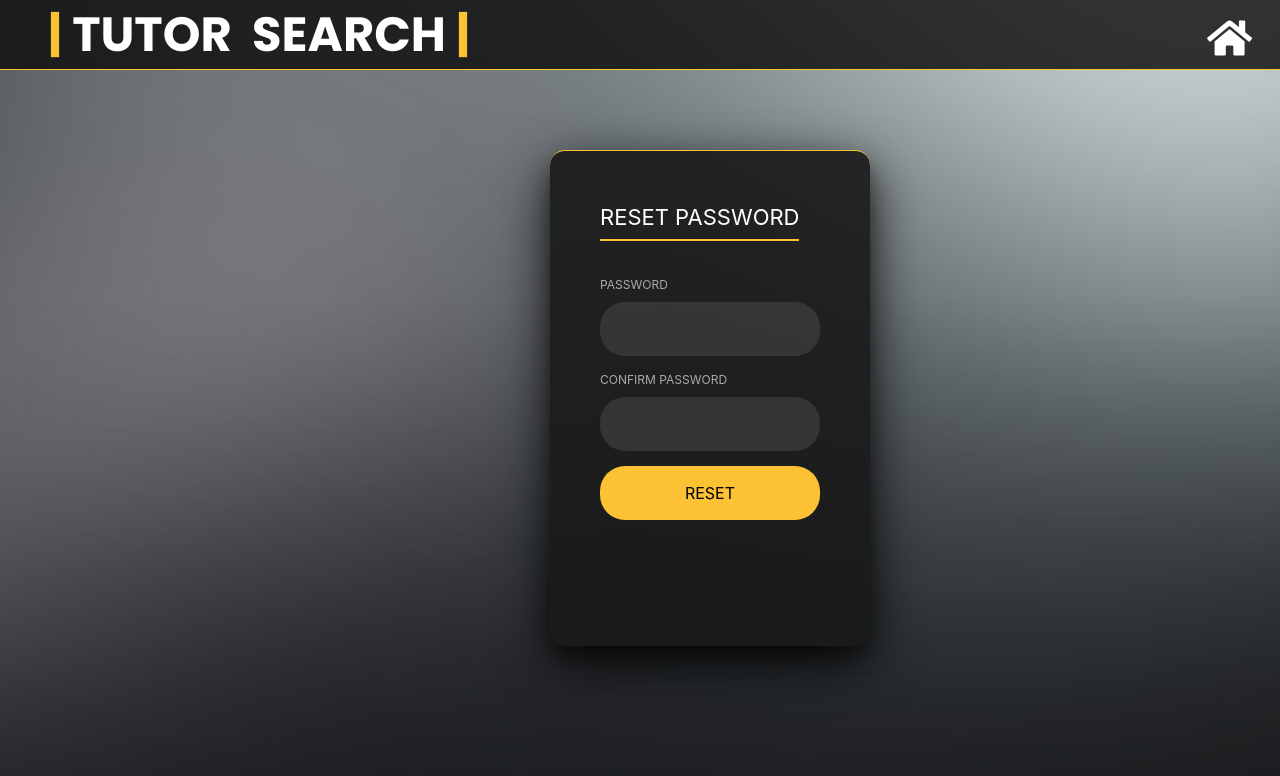
After one commit to JazzKriss21/Tutify, a Django app: page /password-reset-confirm/1/1/ in a window 1280 px wide. The commit adds this page. Shown: the top 776 px of the page. Run offline with Django 3.2, Linux system fonts and the light colour scheme; some libraries are stand-ins or nearby versions.

Commit message:
Added Password Resetting
added password resetting

```diff
--- a/accounts/forms.py
+++ b/accounts/forms.py
@@ -1,7 +1,6 @@
 from django import forms
 from django.contrib.auth.forms import UserCreationForm
 from django.contrib.auth import authenticate
-
 from accounts.models import Account
 
 
--- a/accounts/templates/accounts/login.html
+++ b/accounts/templates/accounts/login.html
@@ -87,7 +87,7 @@
         </div>
         <div class="hr"></div>
         <div class="foot-lnk">
-          <a href="#forgot">Forgot Password?</a>
+          <a href="{% url 'password_reset'  %}">Forgot Password?</a>
         </div>
         <div>
           <p class="foot-lnk signup" style="color:white">Need an account?<a href="{% url 'accounts:signup' %}"> Sign up now!</a></p>
--- /dev/null
+++ b/accounts/templates/accounts/password_reset_complete.html
@@ -0,0 +1,6 @@
+{% block content %}
+
+<h1>The password has been changed!</h1>
+  <a href="{% url 'accounts:login'  %}">Log In?</a>
+
+{% endblock %}
--- /dev/null
+++ b/accounts/templates/accounts/password_reset_confirm.html
@@ -0,0 +1,122 @@
+
+
+
+<!DOCTYPE html>
+{% load static %}
+<html>
+<head>
+	<meta charset="utf-8">
+  <meta content="width=device-width, initial-scale=1.0" name="viewport">
+
+  <meta content="" name="descriptison">
+  <meta content="" name="keywords">
+
+  <!-- Favicons -->
+  <link href="assets/img/hero-img.png" rel="icon">
+  <link href="assets/img/apple-touch-icon.png" rel="apple-touch-icon">
+
+  <!-- Google Fonts -->
+  <link href="https://fonts.googleapis.com/css?family=Open+Sans:300,300i,400,400i,600,600i,700,700i|Raleway:300,300i,400,400i,500,500i,600,600i,700,700i|Poppins:300,300i,400,400i,500,500i,600,600i,700,700i" rel="stylesheet">
+
+  <!-- Vendor CSS Files -->
+  <link rel="stylesheet" href="https://use.fontawesome.com/releases/v5.7.2/css/all.css">
+  <link href="{% static 'vendor/bootstrap/css/bootstrap.min.css' %}" rel="stylesheet">
+  <link href="{% static 'vendor/icofont/icofont.min.css' %}" rel="stylesheet">
+  <link href="{% static 'vendor/boxicons/css/boxicons.min.css' %}" rel="stylesheet">
+  <link href="{% static 'vendor/venobox/venobox.css' %}" rel="stylesheet">
+  <link href="{% static 'vendor/aos/aos.css' %}" rel="stylesheet">
+
+  <!-- Template Main CSS File -->
+  <!-- <link href="assets/css/style.css" rel="stylesheet"> -->
+  <link href="{% static 'css/login.css' %}" rel="stylesheet">
+  <link href="{% static 'css/reset.css' %}" rel="stylesheet">
+
+
+  <link href="{% static 'vendor/bootstrap/css/bootstrap.min.css' %}" rel="stylesheet" id="bootstrap-css">
+  <script src="{% static 'vendor/bootstrap/js/bootstrap.min.js' %}"></script>
+  <script src="{% static 'vendor/jquery/jquery.min.js' %}"></script>
+	<title>Password Reset</title>
+   <style>
+       .login-html{
+         position:relative;
+         top:45px;
+         height:60%;
+         }
+         .error{
+         color:red;
+         }
+         .group{
+         position:relative;
+         top:25px;
+         }
+   </style>
+</head>
+<body>
+   <header id="header">
+    <div class="d-flex justify-content-sm-center">
+      <div class="logo mr-auto p-2 bd-highlight ">
+        <h1 class="text-light"><a href="{% url 'home' %}"><span>|</span> Tutor&nbsp Search <span>|</span></a></h1>
+      </div>
+      <nav class="nav-menu-container">
+        <ul class="nav-menu container">
+          <li class="menu-active"><a id="home" href="{% url 'home' %}" style="font-size: 20px" ><i class="fas fa-home fa-2x"></i>  </a></li>
+        </ul>
+      </nav>
+    </div>
+  </header>
+
+  <form action="" method=post>
+    {% csrf_token %}
+
+    <div class="login-html">
+    <input id="tab-1" type="radio" name="tab" class="sign-in" checked><label for="tab-1" class="tab">Reset password</label>
+    <div class="login-form">
+
+      <div class="sign-in-htm">
+            <span class="error">
+            {% if form.new_password1.errors %}
+              {{ form.new_password1.errors }}
+              {% endif %}
+             {% if form.new_password2.errors %}
+              {{ form.new_password2.errors }}
+              {% endif %}
+          </span>
+        <div class="group">
+
+<!--          {% if form.non_field_errors %}-->
+<!--                  <p style="color: red">{{ form.non_field_errors }}</p>-->
+<!--                {% endif %}-->
+
+          <label for="id_new_password1" class="label">Password</label>
+            <input type="password" name="new_password1" data-type="password" required id="id_new_password1" class="input">
+        </div>
+            <div class="group">
+              <label for="id_new_password2" class="label">Confirm Password</label>
+              <input type="password" name="new_password2" data-type="password" required id="id_new_password2" class="input">
+        </div>
+        <div class="group">
+          <input type="submit" class="button" value="reset">
+        </div>
+
+
+      </div>
+    </div>
+  </div>
+
+  </form>
+
+  <!-- Vendor JS Files -->
+  <script src="{% static 'vendor/jquery/jquery.min.js' %}"></script>
+  <script src="{% static 'vendor/bootstrap/js/bootstrap.bundle.min.js' %}"></script>
+  <script src="{% static 'vendor/jquery.easing/jquery.easing.min.js' %}"></script>
+  <script src="{% static 'vendor/php-email-form/validate.js' %}"></script>
+  <script src="{% static 'vendor/isotope-layout/isotope.pkgd.min.js' %}"></script>
+  <script src="{% static 'vendor/venobox/venobox.min.js' %}"></script>
+  <script src="{% static 'vendor/aos/aos.js' %}"></script>
+
+  <!-- Template Main JS File -->
+<!--  <script src="assets/js/student_login_registration.js"></script>-->
+
+
+</body>
+</html>
--- /dev/null
+++ b/accounts/templates/accounts/password_reset_done.html
@@ -0,0 +1,6 @@
+
+{% block content %}
+
+<p>We've emailed you instructions for setting your password. If they haven't arrived in a few minutes, check your spam folder.</p>
+
+{% endblock %}
--- a/accounts/urls.py
+++ b/accounts/urls.py
@@ -1,10 +1,11 @@
 from django.urls import path
 from . import views
-
+from django.contrib.auth import views as auth_views
 app_name = 'accounts'
 
 urlpatterns = [
     path('signup/', views.registration_view, name='signup'),
     path('login/', views.login_view, name='login'),
     path('logout/', views.logout_view, name='logout'),
+   #Password resetting urls are in main urls.
 ]
--- a/dashboard/templates/dashboard/studentpage_afterlogin.html
+++ b/dashboard/templates/dashboard/studentpage_afterlogin.html
@@ -2,7 +2,7 @@
 {% load static %}
 <html lang="en">
 <head>
-  <title>Bootstrap Example</title>
+  <title>Student DashBoard</title>
   <meta charset="utf-8">
   <meta name="viewport" content="width=device-width, initial-scale=1">
   <link rel="stylesheet" href="https://maxcdn.bootstrapcdn.com/bootstrap/3.4.1/css/bootstrap.min.css">
@@ -72,7 +72,7 @@
     <a href="#"><button><i class="fa fa-users" aria-hidden="true"></i>&nbsp&nbsp My Tutors</button></a>
     <a href="#"><button><i class="fa fa-comments" aria-hidden="true"></i>&nbsp&nbsp Messages</button></a>
     <a href="#"><button><i class="fa fa-cog" aria-hidden="true"></i>&nbsp&nbsp Settings</button></a>
-    <a href="#"><button><i class="fa fa-comments" aria-hidden="true"></i>&nbsp&nbsp Contact Us</button></a>
+    <a href="#"><button><i class="fa fa-phone" aria-hidden="true"></i>&nbsp&nbsp Contact Us</button></a>
   </div>
 </div >
 <div class="col-lg-9">
--- a/dashboard/templates/dashboard/tutorpage_afterlogin.html
+++ b/dashboard/templates/dashboard/tutorpage_afterlogin.html
@@ -2,7 +2,7 @@
 {% load static %}
 <html lang="en">
 <head>
-  <title>Bootstrap Example</title>
+  <title>Tutor DashBoard</title>
   <meta charset="utf-8">
   <meta name="viewport" content="width=device-width, initial-scale=1">
   <link rel="stylesheet" href="https://maxcdn.bootstrapcdn.com/bootstrap/3.4.1/css/bootstrap.min.css">
--- a/dashboard/urls.py
+++ b/dashboard/urls.py
@@ -1,9 +1,10 @@
 from django.urls import path
 from . import views
-
+from django.contrib.auth import views as auth_views
 app_name = 'dashboard'
 
 urlpatterns = [
     path('student/', views.student_dashboard_view, name='student_dashboard'),
     path('tutor/', views.tutor_dashboard_view, name='tutor_dashboard'),
+
 ]
--- /dev/null
+++ b/static/css/reset.css
@@ -0,0 +1,124 @@
+.login-html{
+   border-radius: 15px;
+   border-top: 1px solid #fdc134;
+
+   box-shadow:0 12px 15px 0 rgba(0,0,0,.24),0 17px 50px 0 rgba(0,0,0,.9);
+   position:relative;
+   top:200px;
+   left:550px;
+   width:25%;
+   height:52%;
+   position:absolute;
+   padding:50px 50px 50px 50px;
+   /*background:rgba(33,59,120,0.9);*/
+   background: rgba(25,25,25,0.9);
+   border-radius: 15px;
+   /*border-top: 1px solid #fdc134;*/
+
+   /*border-color: #fdc134;*/
+   /*background:#213b52;*/
+}
+
+
+.login-html .sign-in-htm{
+   top:0;
+   left:0;
+   right:0;
+   bottom:0;
+   position:absolute;
+   transform:rotateY(180deg);
+   backface-visibility:hidden;
+   transition:all .4s linear;
+}
+.login-html .sign-in,
+.login-form .group .check{
+   display:none;
+}
+.login-html .tab,
+.login-form .group .label,
+.login-form .group .button{
+
+   text-transform:uppercase;
+}
+.group{
+   position:relative;
+   top:40px;
+}
+.login-form{
+   min-height:345px;
+   position:relative;
+   perspective:1000px;
+   transform-style:preserve-3d;
+}
+.login-form .group{
+   margin-bottom:15px;
+}
+.login-form .group .label,
+.login-form .group .input,
+.login-form .group .button{
+   width:100%;
+   color:#fff;
+   display:block;
+}
+.login-form .group .input,
+.login-form .group .button{
+   border:none;
+   padding:15px 20px;
+   border-radius:25px;
+   background:rgba(255,255,255,.1);
+}
+.login-form .group input[data-type="password"]{
+   text-security:circle;
+   -webkit-text-security:circle;
+}
+.login-form .group .label{
+   color:#aaa;
+   font-size:12px;
+}
+.login-form .group .button{
+   background:#fdc134;
+   color: black;
+}
+.login-form .group label .icon{
+   width:15px;
+   height:15px;
+   border-radius:2px;
+   position:relative;
+   display:inline-block;
+   background:rgba(255,255,255,.1);
+}
+.login-form .group label .icon:before,
+.login-form .group label .icon:after{
+   content:'';
+   width:10px;
+   height:2px;
+   background:#fff;
+   position:absolute;
+   transition:all .2s ease-in-out 0s;
+}
+.login-form .group label .icon:before{
+   left:3px;
+   width:5px;
+   bottom:6px;
+   transform:scale(0) rotate(0);
+}
+.login-form .group label .icon:after{
+   top:6px;
+   right:0;
+   transform:scale(0) rotate(0);
+}
+.login-form .group .check:checked + label{
+   color:#fff;
+}
+.login-form .group .check:checked + label .icon{
+   background:#fdc134;
+}
+.login-form .group .check:checked + label .icon:before{
+   transform:scale(1) rotate(45deg);
+}
+.login-form .group .check:checked + label .icon:after{
+   transform:scale(1) rotate(-45deg);
+}
+.login-form .sign-in-htm{
+   transform:rotate(0);
+}
--- a/templates/tutify/faq.html
+++ b/templates/tutify/faq.html
@@ -6,7 +6,7 @@
   <meta charset="utf-8">
   <meta content="width=device-width, initial-scale=1.0" name="viewport">
 
-  <title>Bocor Bootstrap Template - Index</title>
+  <title>Frequently Asked Questions</title>
   <meta content="" name="descriptison">
   <meta content="" name="keywords">
 
--- a/tutify/urls.py
+++ b/tutify/urls.py
@@ -16,14 +16,21 @@ Including another URLconf
 from django.contrib import admin
 from django.urls import path, include
 from . import views
-
+from django.contrib.auth import views as auth_views
 
 urlpatterns = [
     path('admin/', admin.site.urls),
     path('', views.homepage_view, name="home"),
     path('faq', views.faq_view, name="faq"),
     path('contact',views.contact_view, name='contact'),
-    path('accounts/', include("accounts.urls", namespace="accounts"), ),
+    path('accounts/', include('accounts.urls',namespace="accounts"),),
     path('profile/', include("profile_info.urls", namespace="profile_info"),),
     path('dashboard/', include("dashboard.urls", namespace="dashboard"), ),
+
+    #Password resetting urls
+    path('password-reset/',auth_views.PasswordResetView.as_view(template_name='accounts/password_reset.html'),name='password_reset'),
+    path('password-reset/done/',auth_views.PasswordResetDoneView.as_view(template_name='accounts/password_reset_done.html'),name='password_reset_done'),
+    path('password-reset-confirm/<uidb64>/<token>/',auth_views.PasswordResetConfirmView.as_view(template_name='accounts/password_reset_confirm.html'),name='password_reset_confirm'),
+    path('password-reset-complete/',auth_views.PasswordResetCompleteView.as_view(template_name='accounts/password_reset_complete.html'),name='password_reset_complete'),
+
 ]
```
Also changed, not shown: accounts/templates/accounts/password_reset.html (added, +113 -0 lines), tutify/settings.py (+11 -0 lines), README.md (deleted), db.sqlite3.
